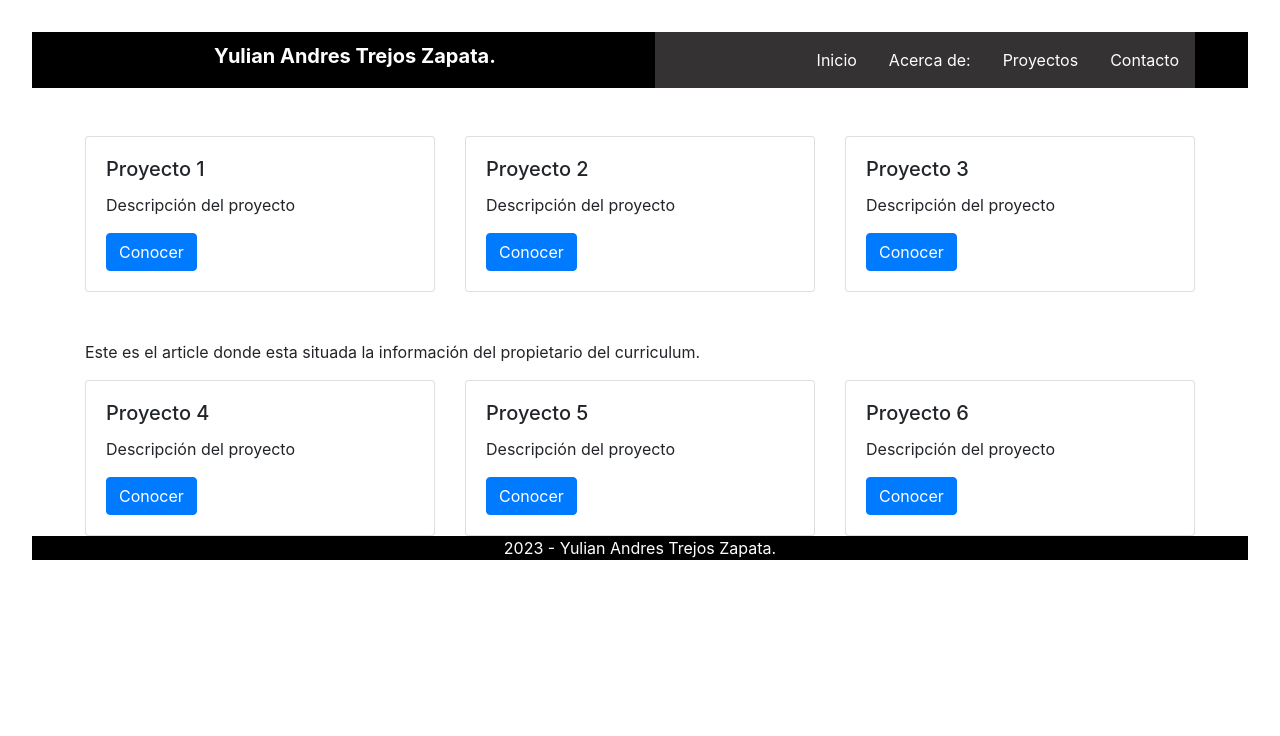
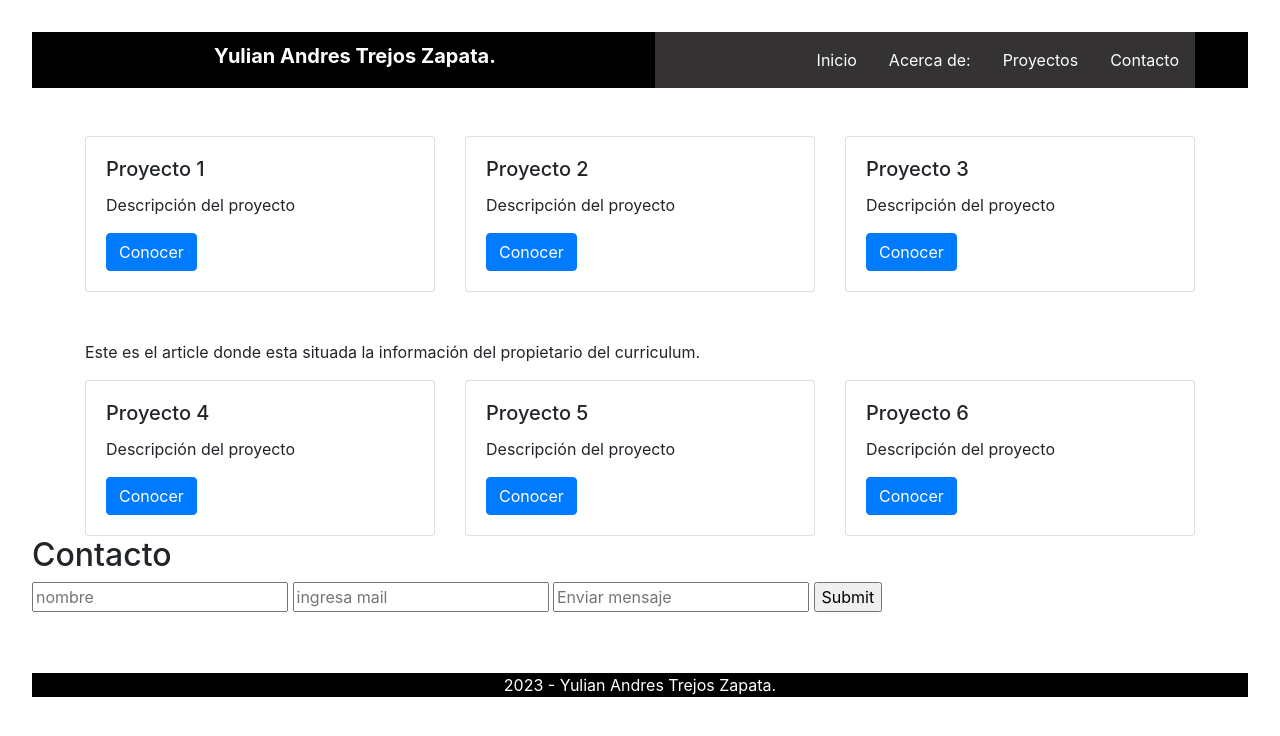
Before and after one commit to yatrejos24/Curriculum-web, a plain HTML site: page index.html in a window 1280 px wide. Drawn offline with nearby package versions, Linux system fonts and the light colour scheme.

Commit message:
Add files via upload

```diff
--- a/index.html
+++ b/index.html
@@ -65,6 +65,7 @@
         </div>
     </section>
 
+
     <article id="proyectos" class="container mt-5">
 
         <p>Este es el article donde esta situada la información  del propietario del curriculum.</p>
@@ -102,6 +103,16 @@
     </div>
     </article>
 
+    <section id="contacto">
+        <h2>Contacto</h2>
+        <form action="">
+            <input type="text" placeholder="nombre">
+            <input type="mail" placeholder="ingresa mail">
+            <input type="text" placeholder="Enviar mensaje">
+            <input type="submit" placeholder="">
+        </form>
+        </section>
+
     <script src="https://code.jquery.com/jquery-3.5.1.slim.min.js"></script>
     <script src="https://cdn.jsdelivr.net/npm/@popperjs/core@2.11.6/dist/umd/popper.min.js"></script>
     <script src="https://maxcdn.bootstrapcdn.com/bootstrap/4.5.2/js/bootstrap.min.js"></script>
--- a/styles.css
+++ b/styles.css
@@ -48,7 +48,12 @@
       border-bottom: none;
     }
   }
+/* Propiedades del contacto */
+  #contacto
+  {
+   padding-bottom: 5%;
 
+  }
 /* Elementos dentro del contenedor */
 .wrapper > * {
     padding: 10px;
@@ -70,7 +75,7 @@
 .titulo_nombre
 {
  font-size: 20px;
-    color: white !important;
+ color: white !important;
  text-align: left;
  color: black;
  font-weight: bold;
```
